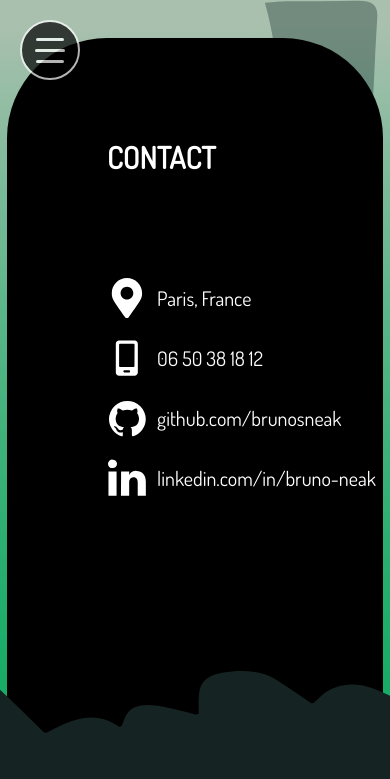
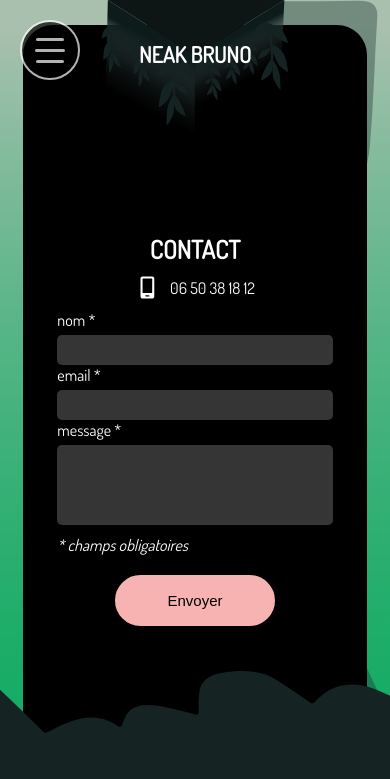
Before and after one commit to brunosneak/portfolio-in-react, a React (Create React App) app: page /contactPage in a window 390 px wide. Shown: the top 779 px of the page. Built offline with nearby package versions, Linux system fonts and the light colour scheme.

Commit message:
page contact responsive mobile

```diff
--- a/src/components/contactPage/ContactPage.module.scss
+++ b/src/components/contactPage/ContactPage.module.scss
@@ -39,6 +39,7 @@
     place-items: center;
     @include responsive(mobile) {
         grid-template-columns: auto;
+        grid-template-columns: 1fr 15fr 1fr;
     }
     .bgForm {
         border-radius: 10rem 10rem 0 0;
@@ -51,7 +52,9 @@
         align-self: end;
         display: flex;
         @include responsive(mobile) {
+            border-radius: 3rem 3rem 0 0;
             flex-direction: column;
+            justify-content: center;
         }
         .contact {
             display: grid;
@@ -61,7 +64,12 @@
             z-index: 10;
             font-size: 2rem;
             @include responsive(mobile) {
-
+                grid-template-rows: none;
+                padding: 0;
+                width: 100%;
+                justify-content: center;
+                font-size: 1.6rem;
+                text-align: center;
             }
             h2 {
                 font-size: 5rem;
@@ -73,7 +81,9 @@
                     align-items: center;
                     margin-bottom: 2rem;
                     width: max-content;
-
+                }
+                p{
+                    display: none;
                 }
             }
             .social {
@@ -82,6 +92,7 @@
                     width: max-content;
                     align-items: center;
                     margin-bottom: 2rem;
+                    display: none;
                 }
             }
             img {
@@ -91,29 +102,22 @@
             }
             @include responsive(mobile) {
                 h2 {
-                    font-size: 3rem;
+                    font-size: 2.5rem;
+                    margin-bottom: 1rem;
                 }
                 .coord {
                     p, a {
-                        display: flex;
-                        align-items: center;
-                        margin-bottom: 2rem;
-                        width: max-content;
-
+                        margin-bottom: 1rem;
                     }
                 }
                 .social {
                     a {
-                        display: flex;
-                        width: max-content;
-                        align-items: center;
-                        margin-bottom: 2rem;
+                        margin-bottom: 1rem;
                     }
                 }
                 img {
-                    height: 4rem;
-                    margin-right: 1rem;
-                    width: 4rem;
+                    height: 2.5rem;
+                    width: 2.5rem;
                 }
             }
         }
@@ -164,6 +168,24 @@
                 }
             }
         }
+        @include responsive(mobile) {
+            .myForm {
+                width: 100%;
+                justify-content: center;
+                form {
+                    width: 80%;
+                    label {
+                        margin-top: 0;
+                    }
+                    textarea {
+                        height: 8rem;
+                    }
+                    button {
+                        align-self: center;
+                    }
+                }
+            }
+        }
     }
     .bg1 {
         background-image: url("../../assets/img/bg1contact.svg");
--- a/src/components/header/LeafBlock.js
+++ b/src/components/header/LeafBlock.js
@@ -5,7 +5,7 @@ import { withRouter } from "react-router-dom";
 const LeafBlock = (props) => {
 
     return (
-        (props.location.pathname === "/gamePage" && props.stateNav ? <h1 className={ Style.bgLeafBlock }>NEAK BRUNO</h1> : null)
+        (props.location.pathname === "/gamePage" && props.stateNav === false ? null : <h1 className={ Style.bgLeafBlock }>NEAK BRUNO</h1>)
     )
 }
 
```
